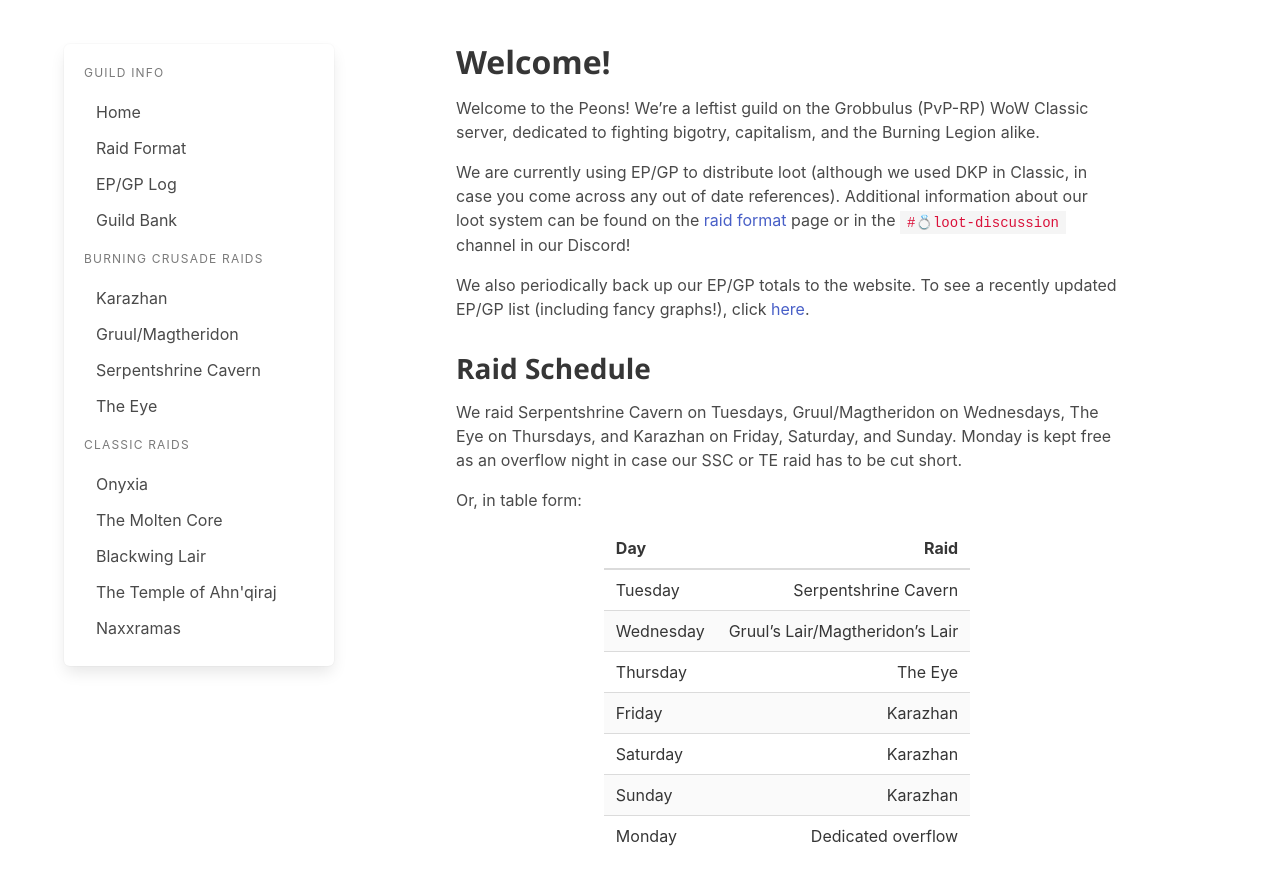
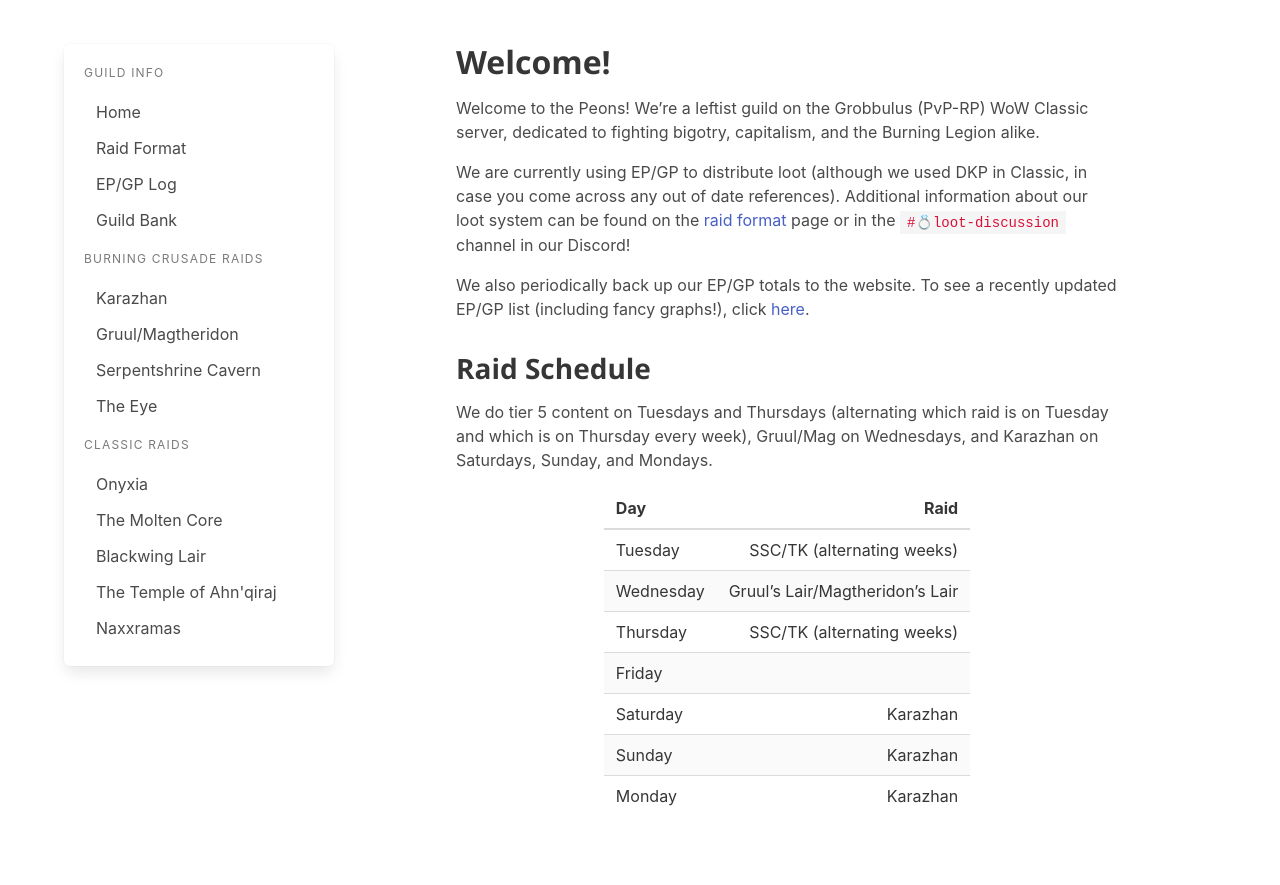
Before and after one commit to industrial-peons/industrial-peons.github.io, a Jekyll site: the page built from index.md, in a window 1280 px wide, cut to the strip 100-1004 px from the top of the page. Shown: the top 885 px of the strip. Built offline with Jekyll 4.4.1, drawn with Linux system fonts in a browser that asks for light colours; some web fonts are replaced; after the commit the page ends 964 px from its top, so only the background shows below that.

Commit message:
Updated some out of date raid info.

```diff
--- a/index.md
+++ b/index.md
@@ -13,20 +13,18 @@ We also periodically back up our EP/GP totals to the website. To see a recently
 
 ## Raid Schedule
 
-We raid Serpentshrine Cavern on Tuesdays, Gruul/Magtheridon on Wednesdays, The Eye on Thursdays, and Karazhan on Friday, Saturday, and Sunday. Monday is kept free as an overflow night in case our SSC or TE raid has to be cut short.
-
-Or, in table form:
+We do tier 5 content on Tuesdays and Thursdays (alternating which raid is on Tuesday and which is on Thursday every week), Gruul/Mag on Wednesdays, and Karazhan on Saturdays, Sunday, and Mondays.
 
 <div class="narrow-table">
 
 | Day       |                            Raid |
 | :-------- | ------------------------------: |
-| Tuesday   |            Serpentshrine Cavern |
+| Tuesday   |      SSC/TK (alternating weeks) |
 | Wednesday | Gruul's Lair/Magtheridon's Lair |
-| Thursday  |                         The Eye |
-| Friday    |                        Karazhan |
+| Thursday  |      SSC/TK (alternating weeks) |
+| Friday    |                                 |
 | Saturday  |                        Karazhan |
 | Sunday    |                        Karazhan |
-| Monday    |              Dedicated overflow |
+| Monday    |                        Karazhan |
 
 </div>
```
Also changed, not shown: gruul-mag.md (+1 -1 lines).
